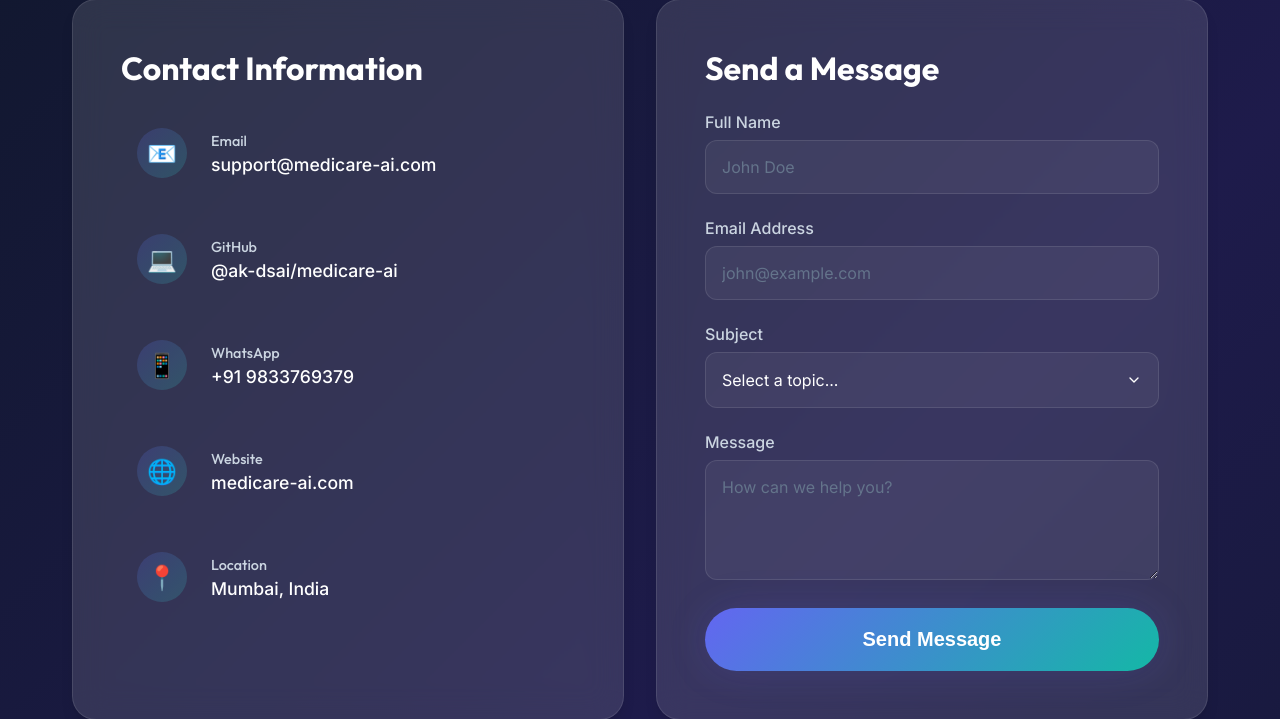
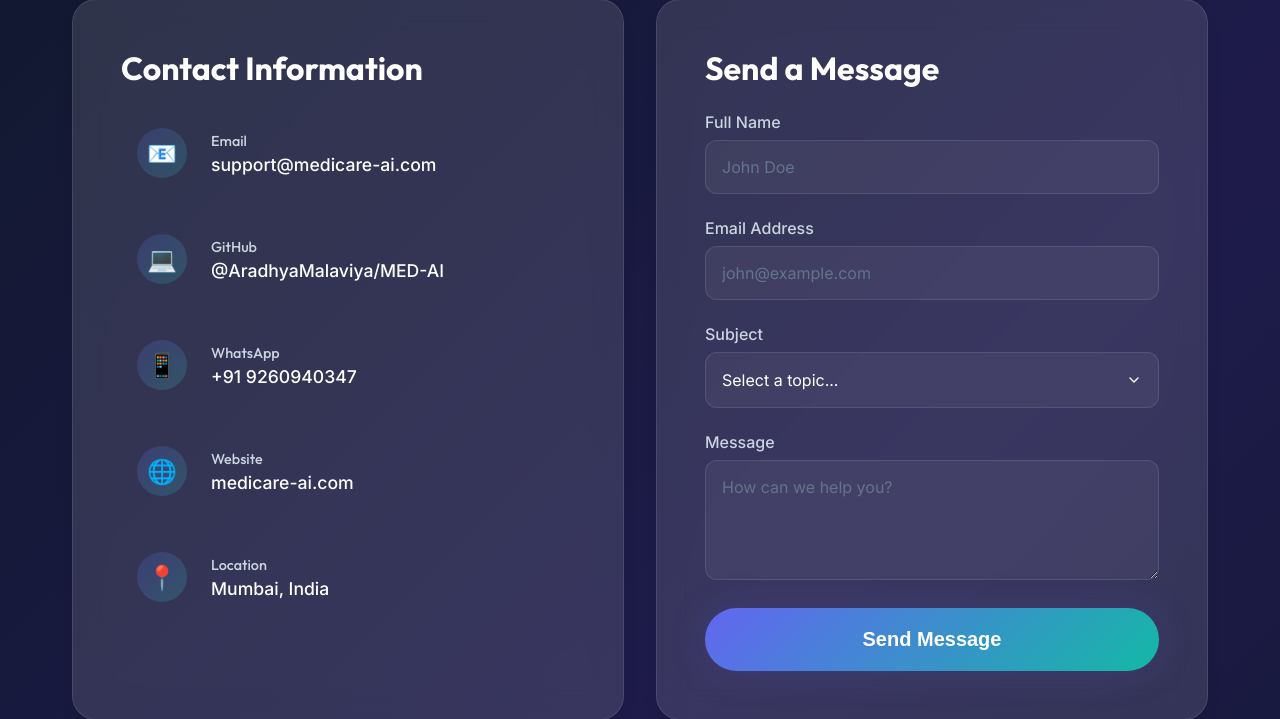
Before and after one commit to AradhyaMalaviya/MED-AI, a Flask app: page /contact in a window 1280 px wide. Shown: the part 333-1052 px from the top of the page. Run offline with Flask 3, Linux system fonts and the light colour scheme.

Commit message:
Link to actual repository and update contact number

```diff
--- a/Personalized Healthcare & Medicine Recommendation System (Data ScienceML based)/medicare/medicare/templates/contact.html
+++ b/Personalized Healthcare & Medicine Recommendation System (Data ScienceML based)/medicare/medicare/templates/contact.html
@@ -46,7 +46,7 @@
                     <div class="contact-icon">💻</div>
                     <div class="contact-details">
                         <h4>GitHub</h4>
-                        <a href="https://github.com/ak-dsai/medicare-ai" target="_blank" rel="noopener">@ak-dsai/medicare-ai</a>
+                        <a href="https://github.com/AradhyaMalaviya/MED-AI" target="_blank" rel="noopener">@AradhyaMalaviya/MED-AI</a>
                     </div>
                 </div>
 
@@ -54,7 +54,7 @@
                     <div class="contact-icon">📱</div>
                     <div class="contact-details">
                         <h4>WhatsApp</h4>
-                        <a href="https://wa.me/919833769379" target="_blank" rel="noopener">+91 9833769379</a>
+                        <a href="https://wa.me/919260940347" target="_blank" rel="noopener">+91 9260940347</a>
                     </div>
                 </div>
 
```
